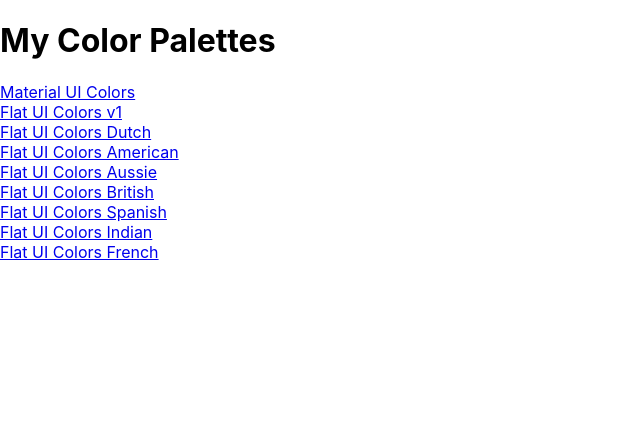
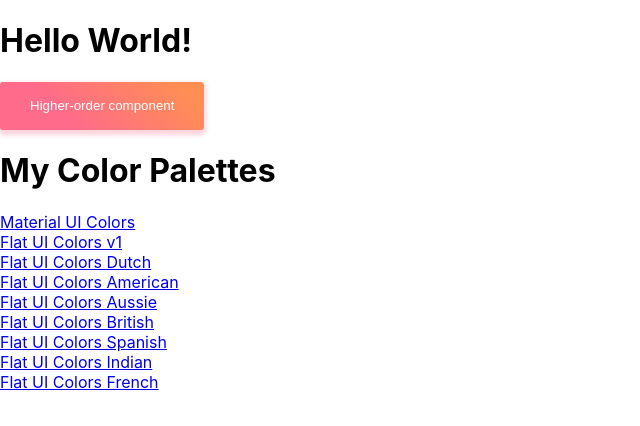
Before and after one commit to thamizh-root/kolors, a React (Create React App) app: page / in a window 1280 px wide. Shown: the top 426 px of the page, without its empty margins (0-640 px from the left). Built offline with nearby package versions, Linux system fonts and the light colour scheme.

Commit message:
as newer ver. of mui is different from clot's lecture.. kinda time taken to implement and find an alternative way

```diff
--- a/package.json
+++ b/package.json
@@ -5,6 +5,7 @@
   "dependencies": {
     "@emotion/react": "^11.14.0",
     "@emotion/styled": "^11.14.0",
+    "@material-ui/styles": "^4.11.5",
     "@mui/icons-material": "^7.0.2",
     "@mui/material": "^7.0.2",
     "@testing-library/dom": "^10.4.0",
--- /dev/null
+++ b/src/MiniPallette.js
@@ -0,0 +1,26 @@
+import React from 'react';
+import { withStyles } from '@material-ui/styles';
+
+const styles = {
+    root: {
+      background: 'linear-gradient(45deg, #FE6B8B 30%, #FF8E53 90%)',
+      border: 0,
+      borderRadius: 3,
+      boxShadow: '0 3px 5px 2px rgba(255, 105, 135, .3)',
+      color: 'white',
+      height: 48,
+      padding: '0 30px',
+    },
+  };
+
+function MiniPallette(props) {
+    const { classes } = props;
+    return (
+        <>
+            <h1>Hello World!</h1>
+            <button className={classes.root}>Higher-order component</button>
+        </>
+    );
+}
+
+export default withStyles(styles)(MiniPallette);
--- a/src/PalletteList.js
+++ b/src/PalletteList.js
@@ -1,5 +1,6 @@
 import React, { Component } from 'react';
 import { Link } from 'react-router'; // Import Link for navigation
+import MiniPallette from './MiniPallette';
 
 class PaletteList extends Component {
   constructor(props) {
@@ -10,6 +11,7 @@
     const { palettes } = this.props; // Access the palettes array directly
     return (
       <div className="PaletteList">
+        <MiniPallette />
         <h1>My Color Palettes</h1> {/* Added a heading for context */}
         <div>
           {palettes.map((palette) => (
```
Also changed, not shown: 1 other file (tests, documents, lock files or other folders).
